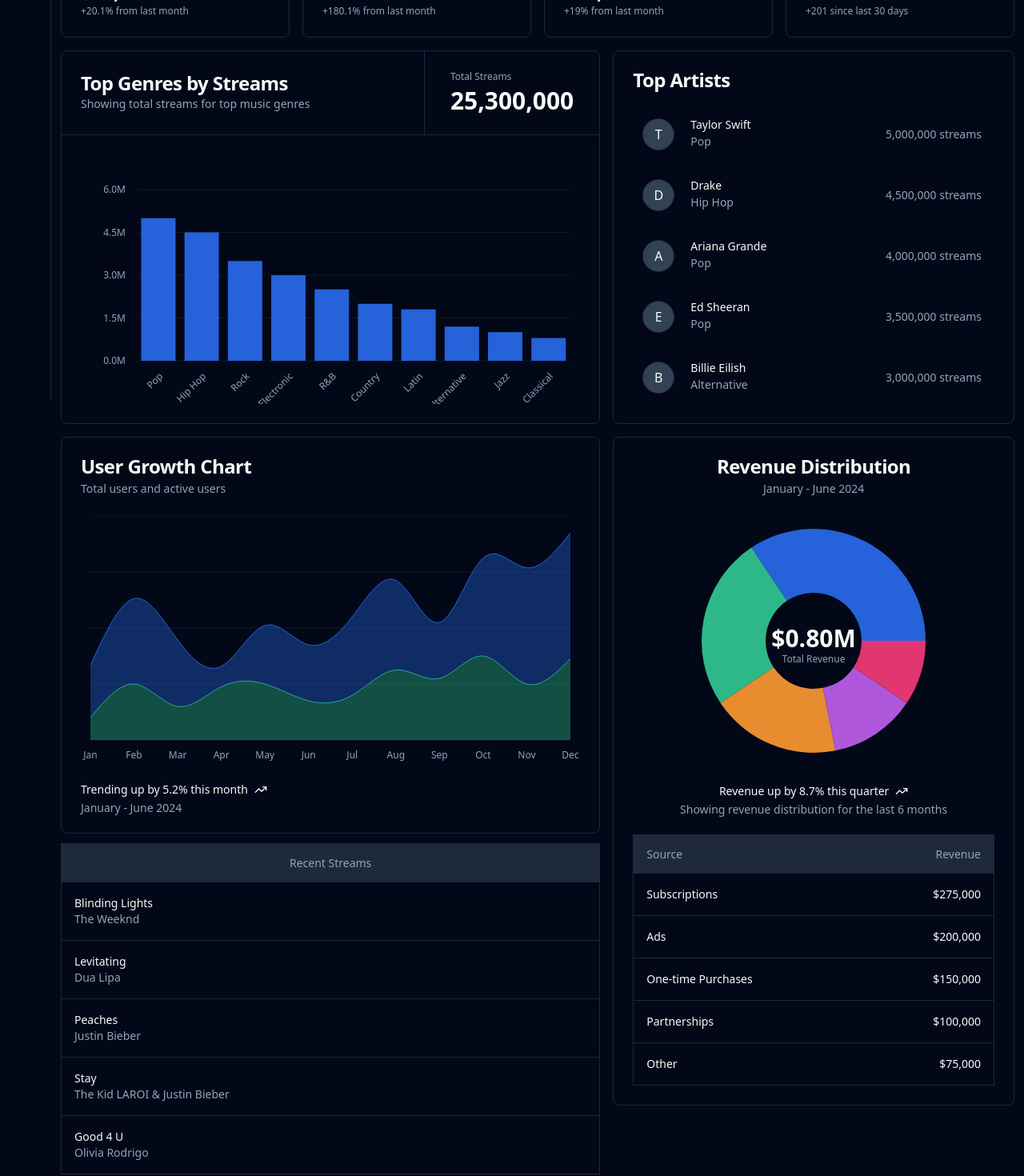
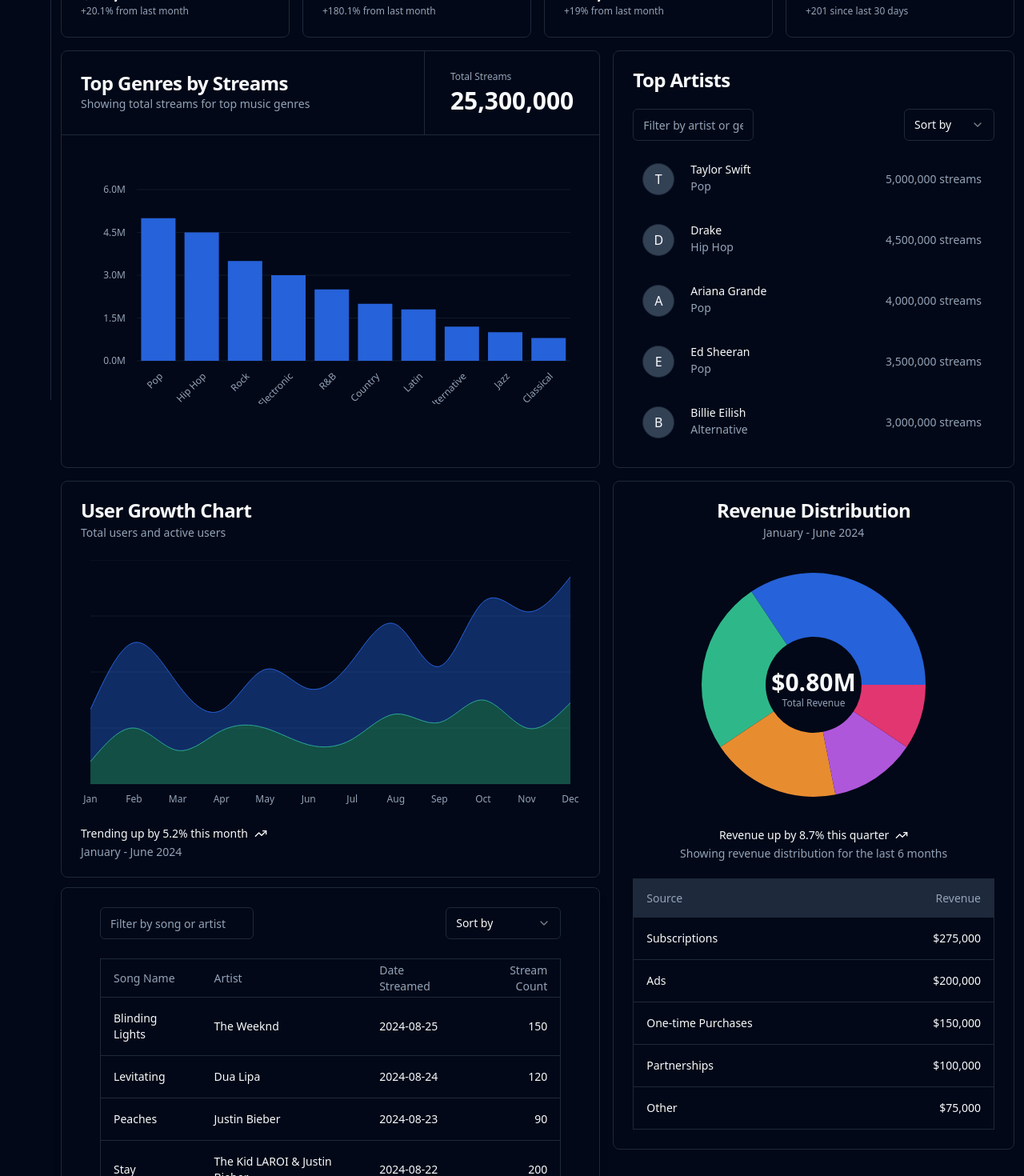
Before and after one commit to SuryanshBVerma/Streamify, a React (Vite) app: page /dashboard in a window 1280 px wide. Shown: the part 300-1770 px from the top of the page at 80% size. Built offline with nearby package versions, Linux system fonts and the light colour scheme.

Commit message:
Added sorting and filtering feature

```diff
--- a/src/components/custom/RecentStreams.jsx
+++ b/src/components/custom/RecentStreams.jsx
@@ -1,4 +1,4 @@
-
+import { useState } from 'react';
 import {
     Table,
     TableBody,
@@ -7,7 +7,9 @@ import {
     TableHeader,
     TableRow,
 } from "@/components/ui/table";
-
+import { Input } from "@/components/ui/input";
+import { Select, SelectContent, SelectItem, SelectTrigger, SelectValue } from "@/components/ui/select";
+import { Card, CardContent } from "@/components/ui/card";
 
 const data = [
     {
@@ -48,28 +50,76 @@ const data = [
 ]
 
 const RecentStreams = () => {
+    const [filterText, setFilterText] = useState('');
+    const [sortOption, setSortOption] = useState('');
+
+    const handleFilter = (e) => {
+        setFilterText(e.target.value);
+    };
+
+    const handleSort = (value) => {
+        setSortOption(value);
+    };
+
+    const getFilteredData = () => {
+        let filtered = data.filter(item =>
+            item.songName.toLowerCase().includes(filterText.toLowerCase()) ||
+            item.artist.toLowerCase().includes(filterText.toLowerCase())
+        );
+
+        if (sortOption === 'date') {
+            filtered = filtered.sort((a, b) => new Date(b.dateStreamed) - new Date(a.dateStreamed));
+        } else if (sortOption === 'streamCount') {
+            filtered = filtered.sort((a, b) => b.streamCount - a.streamCount);
+        }
+
+        return filtered;
+    };
+
     return (
-        <Table className="border w-full h-full">
-            <TableHeader className="bg-muted">
+        <Card className="w-full p-6 shadow-lg">
+            <CardContent>
+                <div className="flex flex-col lg:flex-row lg:justify-between mb-6">
+                    <Input
+                        placeholder="Filter by song or artist"
+                        value={filterText}
+                        onChange={handleFilter}
+                        className="w-full lg:w-1/3 mb-4 lg:mb-0"
+                    />
+                    <Select onValueChange={handleSort}>
+                        <SelectTrigger className="w-full lg:w-1/4">
+                            <SelectValue placeholder="Sort by" />
+                        </SelectTrigger>
+                        <SelectContent>
+                            <SelectItem value="date">Date</SelectItem>
+                            <SelectItem value="streamCount">Stream Count</SelectItem>
+                        </SelectContent>
+                    </Select>
+                </div>
+
+                <Table className="w-full border">
+                    <TableHeader>
                         <TableRow>
-                    <TableHead className="text-center">Recent Streams</TableHead>
+                            <TableHead className="text-left">Song Name</TableHead>
+                            <TableHead className="text-left">Artist</TableHead>
+                            <TableHead className="text-left">Date Streamed</TableHead>
+                            <TableHead className="text-right">Stream Count</TableHead>
                         </TableRow>
                     </TableHeader>
                     <TableBody>
-                {data.map((item) => (
+                        {getFilteredData().map((item) => (
                             <TableRow key={item.userId}>
-                        <TableCell>
-                            <div className="">
-                                <h1 className=""> {item.songName} </h1>
-                                <p className="text-muted-foreground text-sm"> {item.artist}</p>
-                            </div>
-                        </TableCell>
+                                <TableCell className="font-medium">{item.songName}</TableCell>
+                                <TableCell>{item.artist}</TableCell>
+                                <TableCell>{item.dateStreamed}</TableCell>
+                                <TableCell className="text-right">{item.streamCount}</TableCell>
                             </TableRow>
                         ))}
                     </TableBody>
                 </Table>
+            </CardContent>
+        </Card>
+    );
+};
 
-    )
-}
-
-export default RecentStreams
+export default RecentStreams;
--- a/src/components/custom/TopArtists.jsx
+++ b/src/components/custom/TopArtists.jsx
@@ -1,4 +1,7 @@
 import { useEffect, useState } from 'react';
+import { Input } from "@/components/ui/input";
+import { Select, SelectContent, SelectItem, SelectTrigger, SelectValue } from "@/components/ui/select";
+import { Loader } from 'lucide-react';
 
 // Simulated fetch function (replace with actual fetch in real application)
 const fetchTopArtists = async () => {
@@ -16,6 +19,8 @@ const fetchTopArtists = async () => {
 export function TopArtists() {
     const [artists, setArtists] = useState([]);
     const [loading, setLoading] = useState(true);
+    const [filterText, setFilterText] = useState('');
+    const [sortOption, setSortOption] = useState('');
 
     useEffect(() => {
         fetchTopArtists()
@@ -29,18 +34,60 @@ export function TopArtists() {
             });
     }, []);
 
+    const handleFilterChange = (e) => {
+        setFilterText(e.target.value);
+    };
+
+    const handleSortChange = (value) => {
+        setSortOption(value);
+    };
+
+    const getFilteredAndSortedArtists = () => {
+        let filteredArtists = artists.filter(artist =>
+            artist.name.toLowerCase().includes(filterText.toLowerCase()) ||
+            artist.genre.toLowerCase().includes(filterText.toLowerCase())
+        );
+
+        if (sortOption === 'streams') {
+            filteredArtists = filteredArtists.sort((a, b) => b.streams - a.streams);
+        } else if (sortOption === 'name') {
+            filteredArtists = filteredArtists.sort((a, b) => a.name.localeCompare(b.name));
+        }
+
+        return filteredArtists;
+    };
+
     if (loading) {
-        return <div className="flex justify-center items-center h-full">Loading top artists...</div>;
+        return <div className="flex justify-center items-center h-full"><Loader className='animate-spin'/></div>;
     }
 
     return (
-        <div className="space-y-3 ">
-            {artists.map(artist => (
-                <div key={artist.id} className="flex items-center hover:bg-gray-200 dark:hover:bg-gray-800 rounded-lg  p-2">
+        <div className="space-y-4">
+            <div className="flex flex-col lg:flex-row justify-between mb-4">
+                <Input
+                    placeholder="Filter by artist or genre"
+                    value={filterText}
+                    onChange={handleFilterChange}
+                    className="w-full lg:w-1/3 mb-4 lg:mb-0"
+                />
+                <Select onValueChange={handleSortChange}>
+                    <SelectTrigger className="w-full lg:w-1/4">
+                        <SelectValue placeholder="Sort by" />
+                    </SelectTrigger>
+                    <SelectContent>
+                        <SelectItem value="name">Name</SelectItem>
+                        <SelectItem value="streams">Streams</SelectItem>
+                    </SelectContent>
+                </Select>
+            </div>
+
+            <div className="space-y-3">
+                {getFilteredAndSortedArtists().map(artist => (
+                    <div key={artist.id} className="flex items-center hover:bg-gray-200 dark:hover:bg-gray-800 rounded-lg p-2">
                         <div className="relative h-10 w-10 rounded-full flex items-center justify-center cursor-pointer border m-1 bg-gray-300 dark:bg-slate-700">
                             <p className='capitalize'> {artist.name[0]} </p>
                         </div>
-                    <div className="ml-4 space-y-1 ">
+                        <div className="ml-4 space-y-1">
                             <p className="text-sm font-medium leading-none">{artist.name}</p>
                             <p className="text-sm text-muted-foreground">{artist.genre}</p>
                         </div>
@@ -48,5 +95,6 @@ export function TopArtists() {
                     </div>
                 ))}
             </div>
+        </div>
     );
 }
--- a/src/components/ui/charts/BarGraph.jsx
+++ b/src/components/ui/charts/BarGraph.jsx
@@ -19,6 +19,8 @@ import {
 export const description = 'Top Genres by Streams';
 
 const fetchGenreData = async () => {
+
+  // await new Promise(resolve => setTimeout(resolve, 1500));
   return [
     { genre: "Pop", streams: 5000000 },
     { genre: "Hip Hop", streams: 4500000 },
@@ -65,6 +67,7 @@ export function BarGraph() {
 
 
 
+
   return (
     <Card className="h-full">
       <CardHeader className="flex flex-col items-stretch space-y-0 border-b p-0 sm:flex-row">
@@ -86,11 +89,13 @@ export function BarGraph() {
         </div>
       </CardHeader>
 
+
       <CardContent className="px-2 sm:p-6 mt-8">
         <ChartContainer
           config={chartConfig}
           className="aspect-auto h-[280px] w-full"
         >
+
           <BarChart
             accessibilityLayer
             data={chartData}
```
Lines whose indentation alone changed are shown as unchanged.
